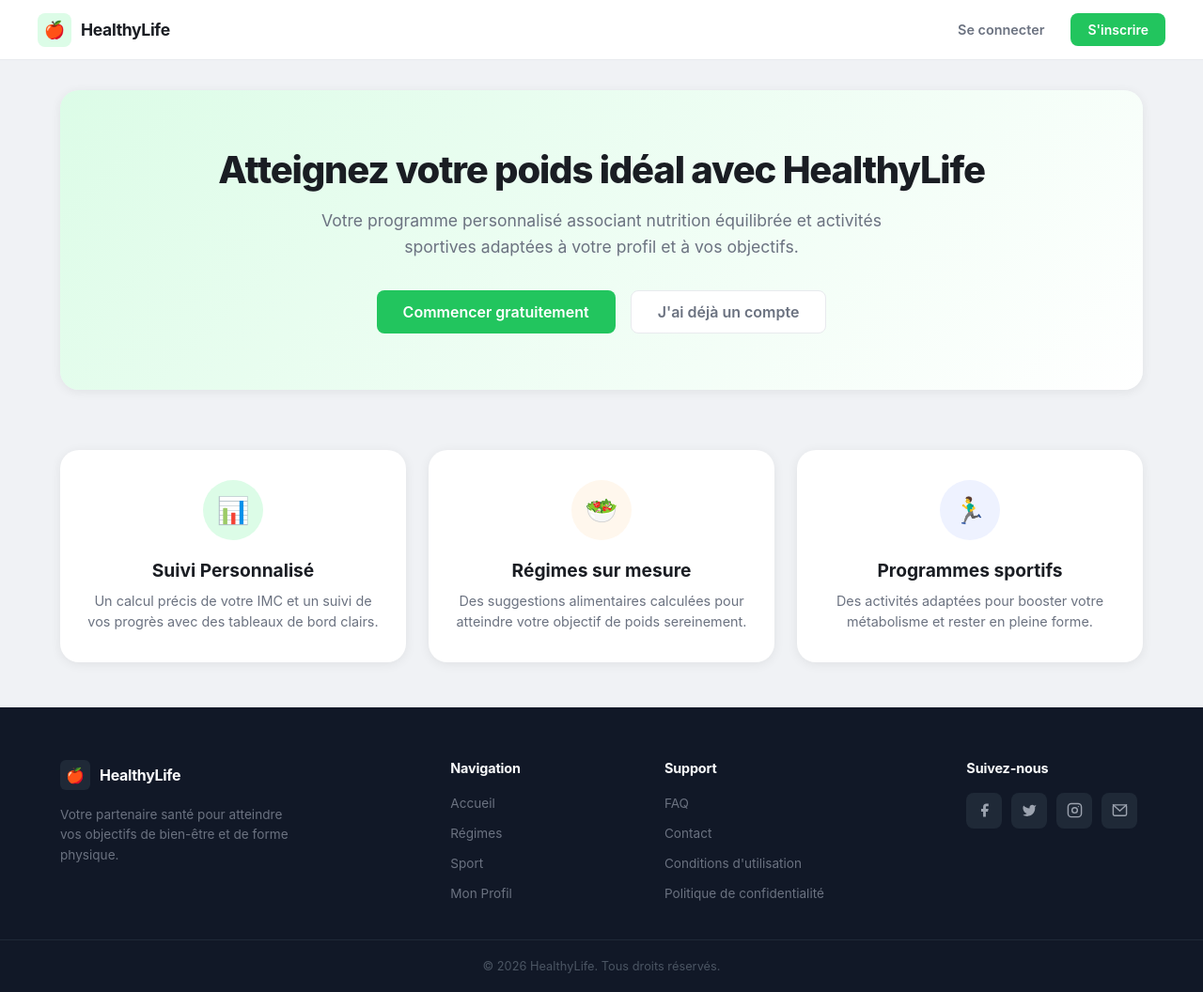
After one commit to iriantsoaangeli/Regime, a CodeIgniter 4 app: the page made by app/Views/accueil-invite.php in a window 1280 px wide. The commit adds this page. Shown: the whole page at 94% size. Run offline with PHP 8.4 and a stand-in for CodeIgniter, Linux system fonts and the light colour scheme; the template is opened without the code that fills it, so the values that code supplies are empty; some libraries are stand-ins or nearby versions.

Commit message:
Page  pour les sans compte

```diff
--- a/app/Filters/AuthFilter.php
+++ b/app/Filters/AuthFilter.php
@@ -15,8 +15,11 @@ class AuthFilter implements FilterInterface
 {
     public function before(RequestInterface $request, $arguments = null)
     {
-        if (!session()->get('is_logged_in') || session()->get('is_admin')) {
+        if (!session()->get('is_logged_in')) {
             return redirect()->to('/login')->with('error', 'Vous devez être connecté pour accéder à cette page');
+        }
+        if (session()->get('is_admin')) {
+            return redirect()->to('/admin/dashboard')->with('error', 'Les administrateurs doivent utiliser le back-office');
         }
     }
 
--- /dev/null
+++ b/app/Views/accueil-invite.php
@@ -0,0 +1,117 @@
+<!DOCTYPE html>
+<html lang="fr">
+<head>
+  <meta charset="UTF-8">
+  <meta name="viewport" content="width=device-width, initial-scale=1.0">
+  <title>HealthyLife - Accueil</title>
+  <link rel="stylesheet" href="/assets/style.css">
+  <style>
+    .hero-section {
+      text-align: center;
+      padding: 60px 20px;
+      background: linear-gradient(135deg, var(--green-light) 0%, var(--surface) 100%);
+      border-radius: var(--radius-lg);
+      margin-bottom: 40px;
+      box-shadow: var(--shadow-card);
+    }
+    .hero-title {
+      font-size: 2.5rem;
+      font-weight: 800;
+      color: var(--text-primary);
+      margin-bottom: 16px;
+      letter-spacing: -0.03em;
+    }
+    .hero-subtitle {
+      font-size: 1.1rem;
+      color: var(--text-secondary);
+      max-width: 600px;
+      margin: 0 auto 32px;
+      line-height: 1.6;
+    }
+    .hero-actions {
+      display: flex;
+      gap: 16px;
+      justify-content: center;
+    }
+    .btn-hero {
+      padding: 12px 28px;
+      font-size: 1rem;
+    }
+    .features-grid {
+      display: grid;
+      grid-template-columns: repeat(3, 1fr);
+      gap: 24px;
+    }
+    .feature-card {
+      text-align: center;
+      padding: 32px 24px;
+    }
+    .feature-icon {
+      width: 64px;
+      height: 64px;
+      border-radius: 50%;
+      display: grid;
+      place-items: center;
+      font-size: 28px;
+      margin: 0 auto 20px;
+      background: var(--blue-light);
+    }
+    .feature-card h3 {
+      font-size: 1.2rem;
+      font-weight: 700;
+      margin-bottom: 10px;
+    }
+    .feature-card p {
+      font-size: 0.9rem;
+      color: var(--text-secondary);
+      line-height: 1.5;
+    }
+    @media (max-width: 768px) {
+      .features-grid { grid-template-columns: 1fr; }
+    }
+  </style>
+</head>
+<body>
+  <header class="navbar">
+    <div class="navbar__brand">
+      <div class="brand-icon">🍎</div>
+      <span class="brand-name">HealthyLife</span>
+    </div>
+    <div class="navbar__right">
+      <a href="/login" class="nav-link">Se connecter</a>
+      <a href="/register/step1" class="btn-ajouter">S'inscrire</a>
+    </div>
+  </header>
+
+  <main class="main">
+    <section class="hero-section">
+      <h1 class="hero-title">Atteignez votre poids idéal avec HealthyLife</h1>
+      <p class="hero-subtitle">Votre programme personnalisé associant nutrition équilibrée et activités sportives adaptées à votre profil et à vos objectifs.</p>
+      <div class="hero-actions">
+        <a href="/register/step1" class="btn-ajouter btn-hero">Commencer gratuitement</a>
+        <a href="/login" class="btn-modifier btn-hero">J'ai déjà un compte</a>
+      </div>
+    </section>
+
+    <div class="features-grid">
+      <div class="card feature-card">
+        <div class="feature-icon" style="background: var(--green-light); color: var(--green);">📊</div>
+        <h3>Suivi Personnalisé</h3>
+        <p>Un calcul précis de votre IMC et un suivi de vos progrès avec des tableaux de bord clairs.</p>
+      </div>
+      <div class="card feature-card">
+        <div class="feature-icon" style="background: var(--orange-light); color: var(--orange);">🥗</div>
+        <h3>Régimes sur mesure</h3>
+        <p>Des suggestions alimentaires calculées pour atteindre votre objectif de poids sereinement.</p>
+      </div>
+      <div class="card feature-card">
+        <div class="feature-icon" style="background: var(--indigo-light); color: var(--indigo);">🏃‍♂️</div>
+        <h3>Programmes sportifs</h3>
+        <p>Des activités adaptées pour booster votre métabolisme et rester en pleine forme.</p>
+      </div>
+    </div>
+  </main>
+
+  <?= $this->include('templates/footer') ?>
+</body>
+</html>
```
